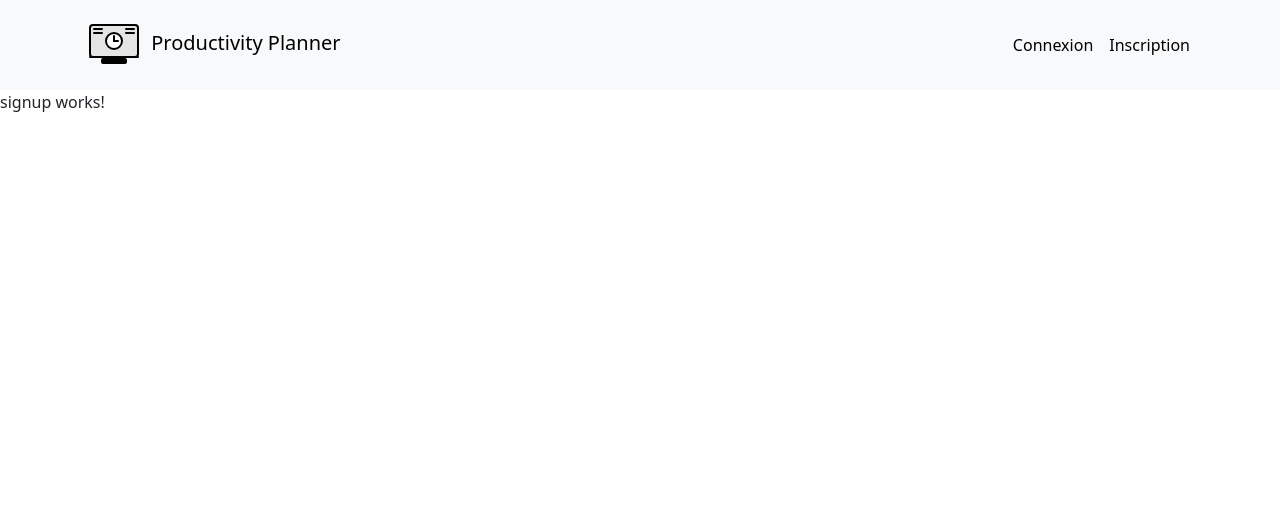
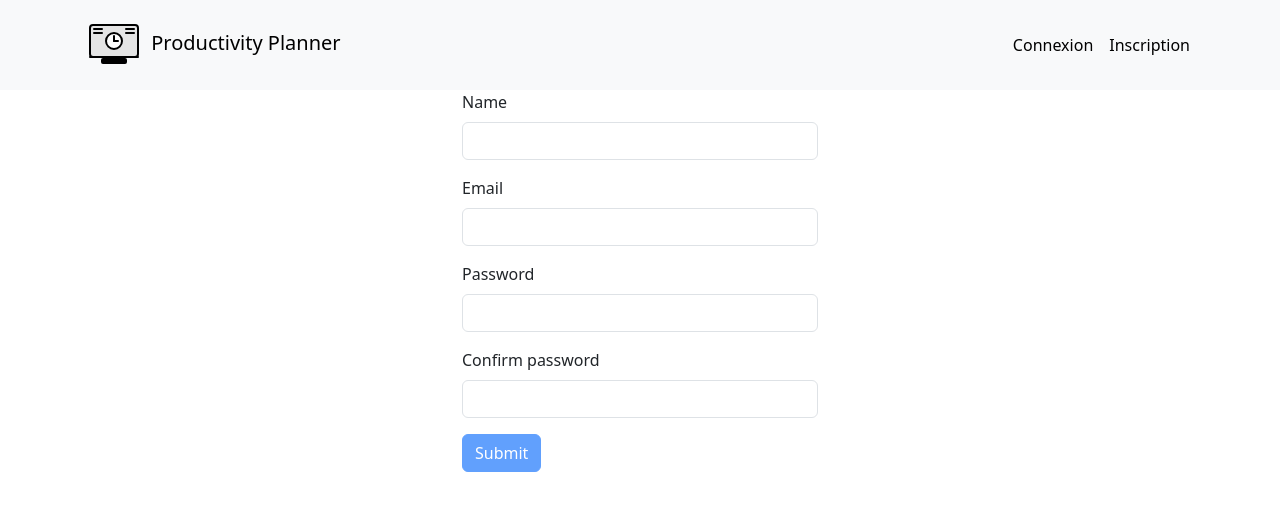
Before and after one commit to xavierdavid/projet_angular_productivity_planner, an Angular app: page /signup in a window 1280 px wide. Shown: the top 510 px of the page. Built offline with nearby package versions, Linux system fonts and the light colour scheme.

Commit message:
wip(signup): setup initial base

```diff
--- a/src/app/visitor/signup/signup.page.component.html
+++ b/src/app/visitor/signup/signup.page.component.html
@@ -1 +1,53 @@
-<p>signup works!</p>
+<div class="container">
+  <div class="row justify-content-center">
+    <div class="col-4">
+      <form (ngSubmit)="onSubmit()" #signupForm="ngForm">
+        <!-- NAME -->
+        <div class="mb-3">
+          <label for="name" class="form-label">Name</label>
+          <input
+            #nameField="ngModel"
+            [(ngModel)]="name"
+            type="name"
+            name="name"
+            class="form-control"
+            id="name"
+            required
+            maxlength="50"
+          >
+        </div>
+        @if(nameField.dirty && nameField.hasError('required')) {
+        <div class="form-text text-danger">Name is required.</div>
+        }
+        <!-- EMAIL -->
+        <div class="mb-3">
+          <label for="email" class="form-label">Email</label>
+          <input type="email" class="form-control" id="email">
+        </div>
+        <!-- PASSWORD -->
+        <div class="mb-3">
+          <label for="password" class="form-label">Password</label>
+          <input
+            type="password"
+            class="form-control"
+            id="password"
+            autocompete="new-password"
+          >
+        </div>
+        <!-- CONFIRM PASSWORD -->
+        <div class="mb-3">
+          <label for="confirm-password" class="form-label">Confirm password</label>
+          <input type="password" class="form-control" id="confirm-password">
+        </div>
+        <!-- SUBMIT -->
+        <button
+          type="submit"
+          class="btn btn-primary"
+          [disabled]="signupForm.invalid"
+        >
+          Submit
+        </button>
+      </form>
+    </div>
+  </div>
+</div>
--- a/src/app/visitor/signup/signup.page.component.ts
+++ b/src/app/visitor/signup/signup.page.component.ts
@@ -1,10 +1,22 @@
-import { Component } from '@angular/core';
+import { Component, computed, signal } from '@angular/core';
+import { FormsModule } from '@angular/forms';
 
 @Component({
-  imports: [],
+  imports: [FormsModule],
   templateUrl: './signup.page.component.html',
-  styleUrl: './signup.page.component.scss'
+  styleUrl: './signup.page.component.scss',
 })
 export class SignupPageComponent {
+  readonly name = signal('');
+  readonly email = signal('');
+  readonly password = signal('');
+  readonly confirmPassword = signal('');
 
+  readonly isPasswordMatchValid = computed(
+    () => this.password === this.confirmPassword
+  );
+
+  onSubmit() {
+    console.log('Form submitted');
+  }
 }
```
